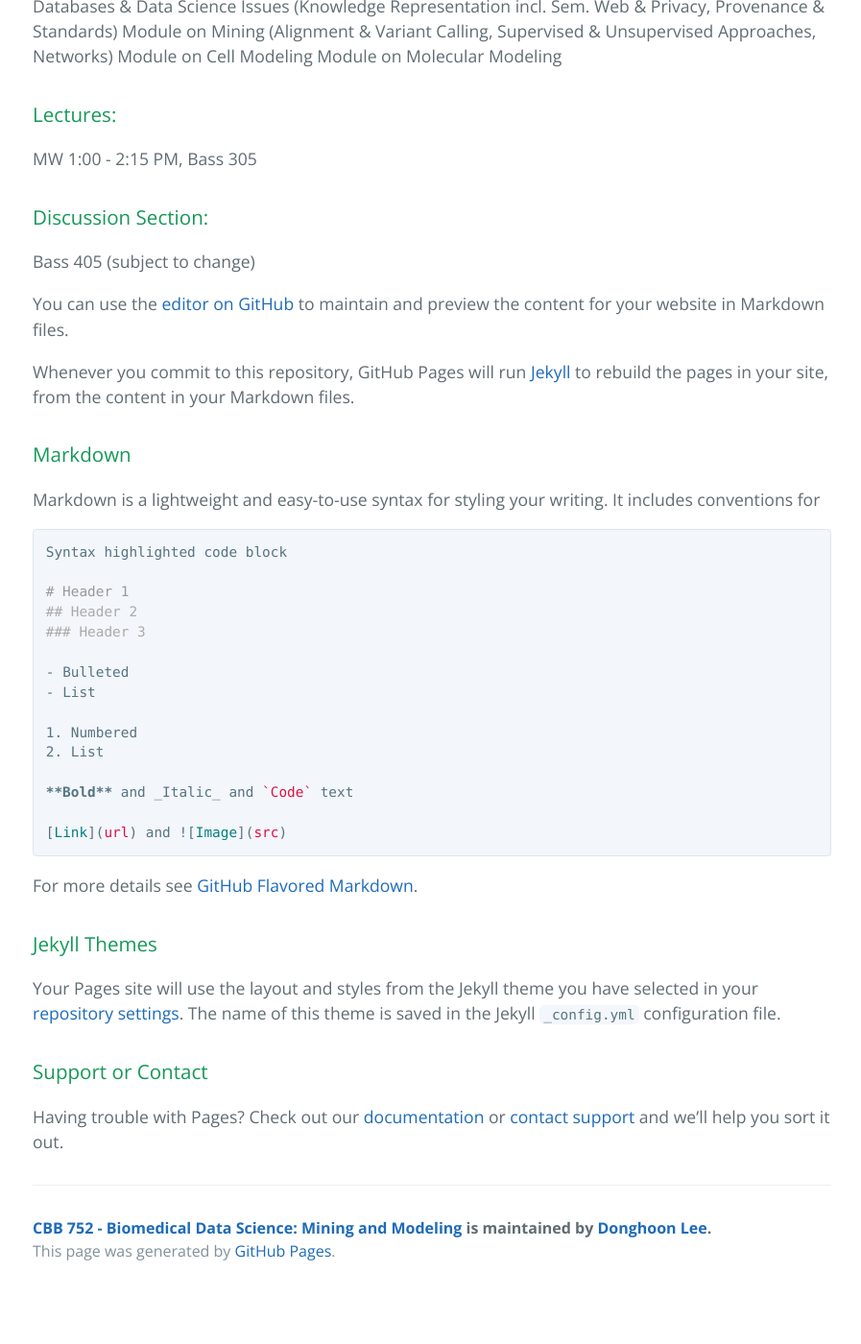
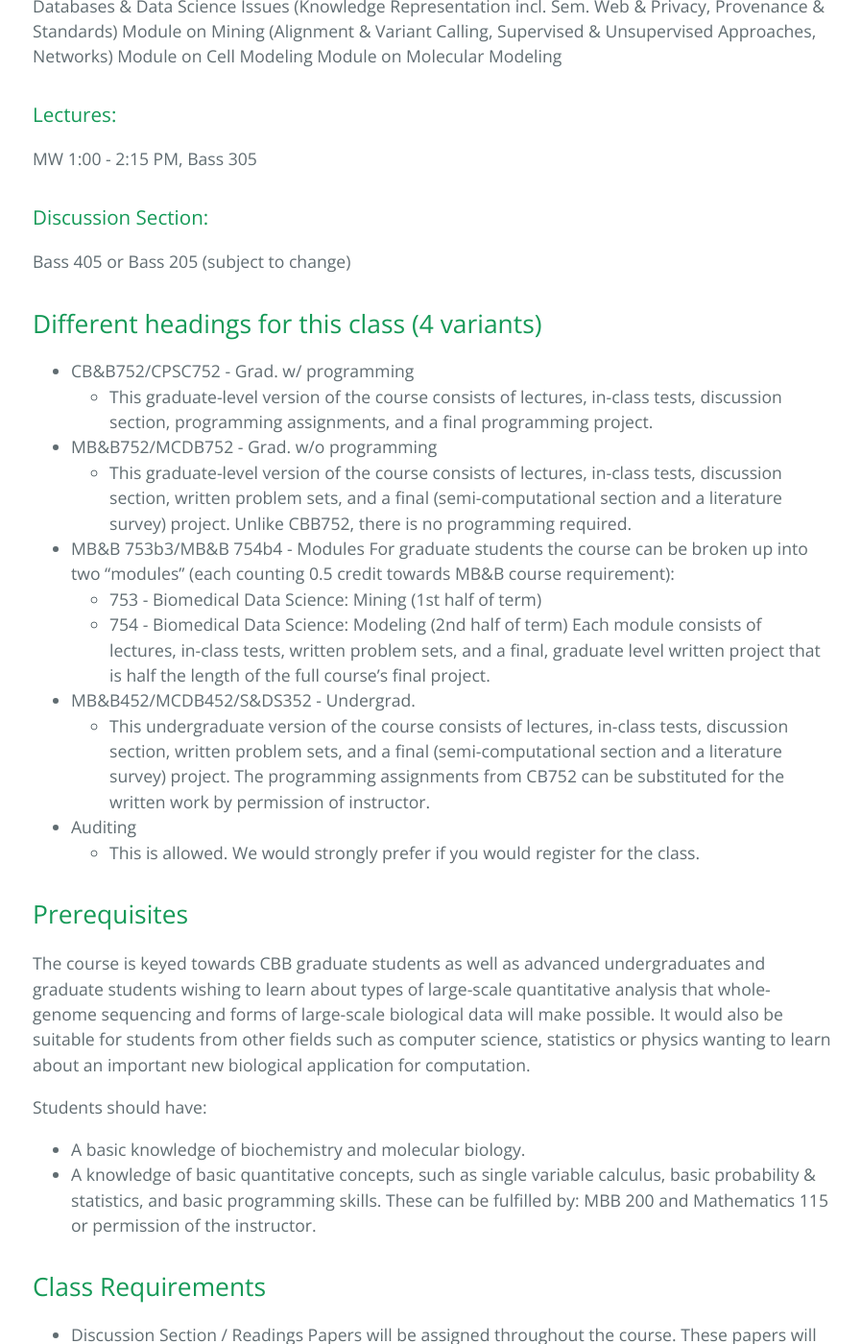
Before and after one commit to gersteinlab/cbb752b19, a Jekyll site: the page built from index.md, in a window 1280 px wide and 1400 px high, scrolled down 1110 px. Shown: the whole window at 96% size, without its empty margins (190-1087 px from the left). Built offline with Jekyll 4.4.1, drawn with Linux system fonts in a browser that asks for light colours; our own code applies the rules of GitHub Pages for plain Markdown files; before the commit the page ends 2457 px from its top, so only the background shows below that; some of the changed text lies outside the part shown.

Commit message:
Update index.md

````diff
--- a/index.md
+++ b/index.md
@@ -5,6 +5,7 @@ Rapid developments in bio- and information- technology and are changing the way
 This course aims to equip students with some of the concepts and skills relevant to biomedical data science, with an emphasis on bioinformatics, a sub-discipline of this broader field, through examples of mining and modeling of genomic and proteomic data. More specifically, bioinformatics encompasses the analysis of gene sequences, macromolecular structures, and functional genomics data on a large scale. It represents a major practical application for modern techniques in data mining and simulation. Specific topics to be covered include sequence alignment, large-scale processing, next-generation sequencing data, comparative genomics, phylogenetics, biological database design, geometric analysis of protein structure, molecular-dynamics simulation, biological networks, mining of functional genomics data sets, and machine learning approaches for data integration.
 
 ### Overall Flow of the Class:
+
 (Module = Group of Lectures)
 Introduction
 Module on "the Data" (Genomic, Proteomic & Structural Data), introducing the main data sources (their properties, where you access, &c)
@@ -14,43 +15,72 @@ Module on Cell Modeling
 Module on Molecular Modeling
 
 ### Lectures:
+
 MW 1:00 - 2:15 PM, Bass 305
 
 ### Discussion Section:
-Bass 405 (subject to change)
 
-You can use the [editor on GitHub](https://github.com/gersteinlab/cbb752b19/edit/master/index.md) to maintain and preview the content for your website in Markdown files.
+Bass 405 or Bass 205 (subject to change)
 
-Whenever you commit to this repository, GitHub Pages will run [Jekyll](https://jekyllrb.com/) to rebuild the pages in your site, from the content in your Markdown files.
+## Different headings for this class (4 variants)
 
-### Markdown
+- CB&B752/CPSC752 - Grad. w/ programming
+  - This graduate-level version of the course consists of lectures, in-class tests, discussion section, programming assignments, and a final programming project.
 
-Markdown is a lightweight and easy-to-use syntax for styling your writing. It includes conventions for
+- MB&B752/MCDB752 - Grad. w/o programming
+  - This graduate-level version of the course consists of lectures, in-class tests,
+ discussion section, written problem sets, and a final (semi-computational section and a literature survey) project. Unlike CBB752, there is no programming required.
 
-```markdown
-Syntax highlighted code block
+- MB&B 753b3/MB&B 754b4 - Modules
+  For graduate students the course can be broken up into two "modules" (each counting 0.5 credit towards MB&B course requirement):
+  - 753 - Biomedical Data Science: Mining (1st half of term)
+  - 754 - Biomedical Data Science: Modeling (2nd half of term)
+  Each module consists of lectures, in-class tests, written problem sets, and a final, graduate level written project that is half the length of the full course's final project.
 
-# Header 1
-## Header 2
-### Header 3
+- MB&B452/MCDB452/S&DS352 - Undergrad.
+  - This undergraduate version of the course consists of lectures, in-class tests, discussion section, written problem sets, and a final (semi-computational section and a literature survey) project. The programming assignments from CB752 can be substituted for the written work by permission of instructor.
 
-- Bulleted
-- List
+- Auditing
+  - This is allowed. We would strongly prefer if you would register for the class.
 
-1. Numbered
-2. List
+## Prerequisites
 
-**Bold** and _Italic_ and `Code` text
+The course is keyed towards CBB graduate students as well as advanced undergraduates and graduate students wishing to learn about types of large-scale quantitative analysis that whole-genome sequencing and forms of large-scale biological data will make possible. It would also be suitable for students from other fields such as computer science, statistics or physics wanting to learn about an important new biological application for computation.
 
-[Link](url) and ![Image](src)
-```
+Students should have:
+- A basic knowledge of biochemistry and molecular biology.
+- A knowledge of basic quantitative concepts, such as single variable calculus, basic probability & statistics, and basic programming skills.
+These can be fulfilled by: MBB 200 and Mathematics 115 or permission of the instructor.
 
-For more details see [GitHub Flavored Markdown](https://guides.github.com/features/mastering-markdown/).
+## Class Requirements
 
-### Jekyll Themes
+- Discussion Section / Readings
+Papers will be assigned throughout the course. These papers will be presented and discussed in weekly 60-minute sections with the TFs. A brief summary (a half-page per article) should be submitted at the beginning of the discussion session.
 
-Your Pages site will use the layout and styles from the Jekyll theme you have selected in your [repository settings](https://github.com/gersteinlab/cbb752b19/settings). The name of this theme is saved in the Jekyll `_config.yml` configuration file.
+- In-class tests: Midterm & Quiz
+  There will be a midterm covering the 1st half of the course.
+  There will be a quiz covering 2nd half of the course comprising simple questions that you should be able to answer from the lectures plus the main readings.
+  For references, please refer the previous [Quiz Archive](/cbb752b19/quiz)
 
-### Support or Contact
+- Programming Assignments (Req'd for CBB and CS grad. students)
+  There will be four homework assignments including assignment 0. We will try to promote the idea of reproducible research and using version control system, specifically GitHub, in facilitating the process of homework submission.
 
-Having trouble with Pages? Check out our [documentation](https://help.github.com/categories/github-pages-basics/) or [contact support](https://github.com/contact) and we’ll help you sort it out.
+- Non-programming Assignments
+  There will be equivalent four homework assignments (including assignment 0), particularly for MB&B and MCDB students without a programming background. The programming part will be replaced with assignments involving the use of web-based tools or essay questions.
+
+## Syllabus
+
+The course syllabus as a single PDF can be found [HERE](/cbb752b19/quiz)
+
+## Pages from previous years
+- 2019 Spring is the 21st time Bioinformatics has been taught at Yale. Pages for the 20 previous iterations of the class are available. Look at how things evolve!
+- 2018 Spring
+- 2017 Spring
+- 2016 Spring
+- 2015 Spring
+- 2014 Spring
+- 2012 Fall
+- 2012 Spring
+- 2011 Spring
+- 2010 Spring
+- 2009 and earlier (12 years of classes, staring in '98) (Note the pre-2010 course was Genomics & Bioinformatics; after 2010, the course contains all of the "Bioinformatics" of previous years and then more (!) with less "Genomics".)
````
